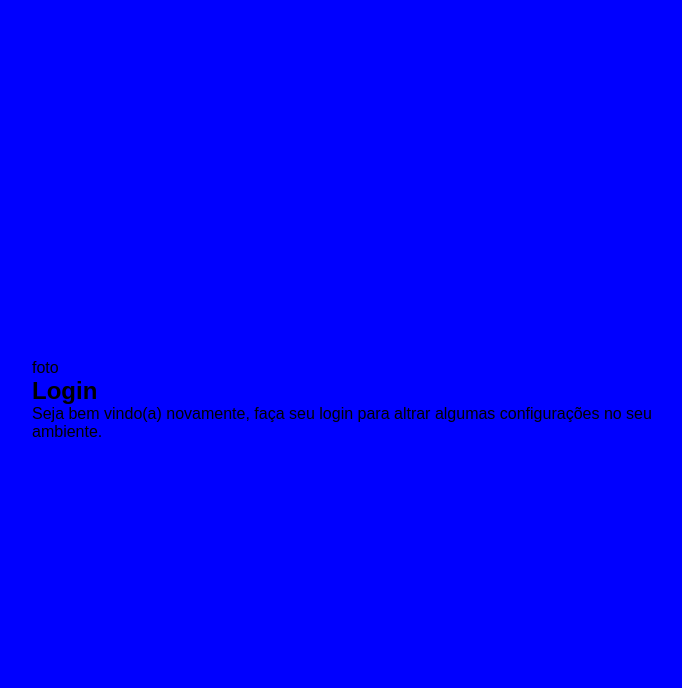
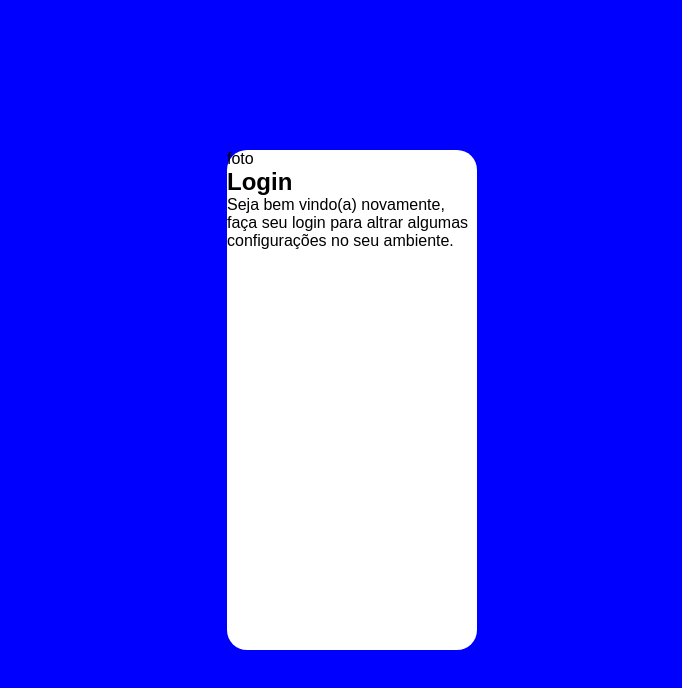
Before and after one commit to d0ut0rfu5c4/TelaLogin, a plain HTML site: page index.html in a window 1280 px wide. Shown: the whole page, without its empty margins (288-970 px from the left). Drawn offline with Linux system fonts and the light colour scheme.

Commit message:
inserindo a borda branca na tela

```diff
--- a/estilos/style.css
+++ b/estilos/style.css
@@ -30,4 +30,10 @@ section#login {
     left: 50%;
     transform: translate(-50%, -50%);
 
+    border-radius: 20px;
+    background-color: white;
+    width: 250px;
+    height: 500px;
+
+
 }
```
